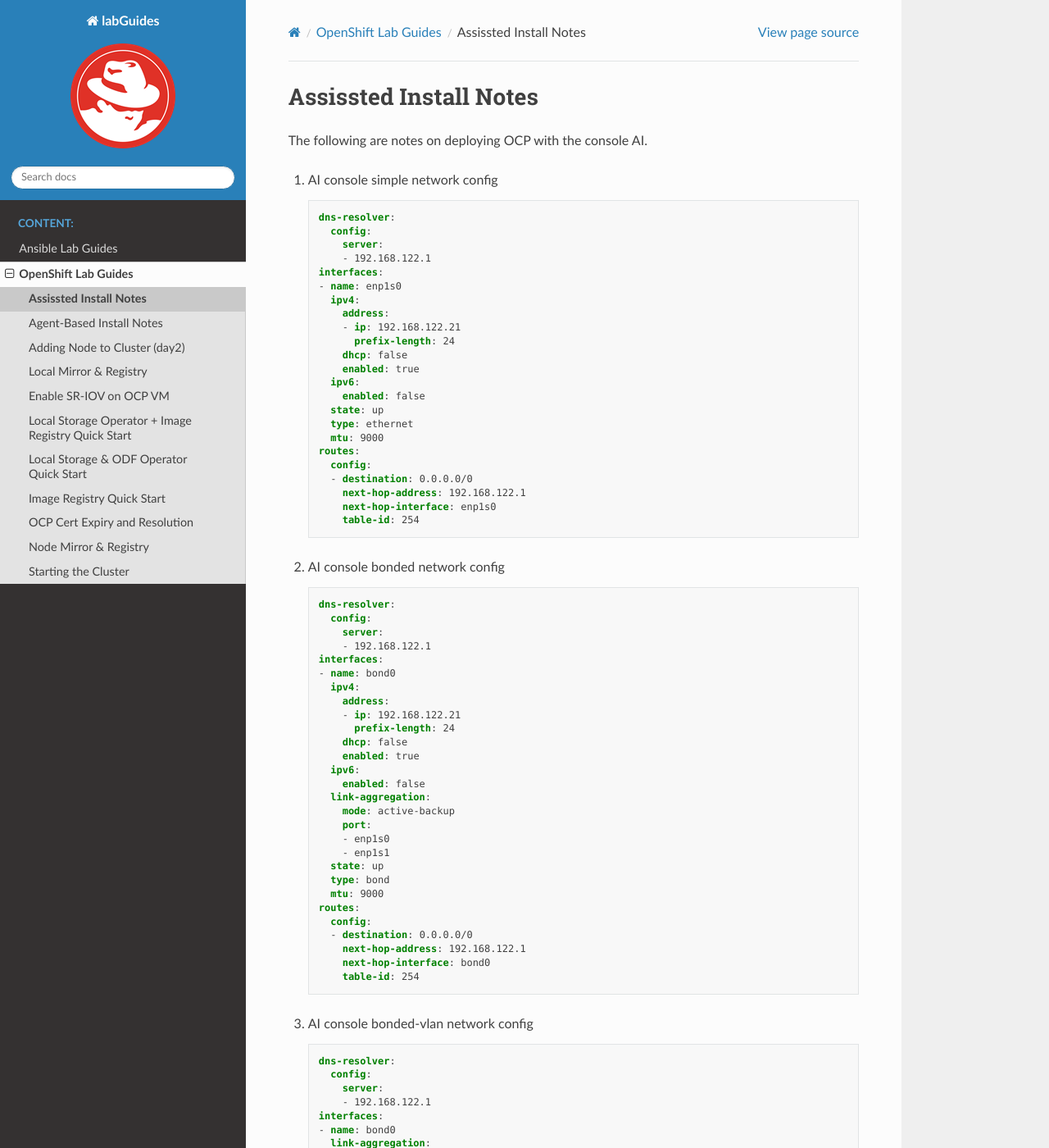
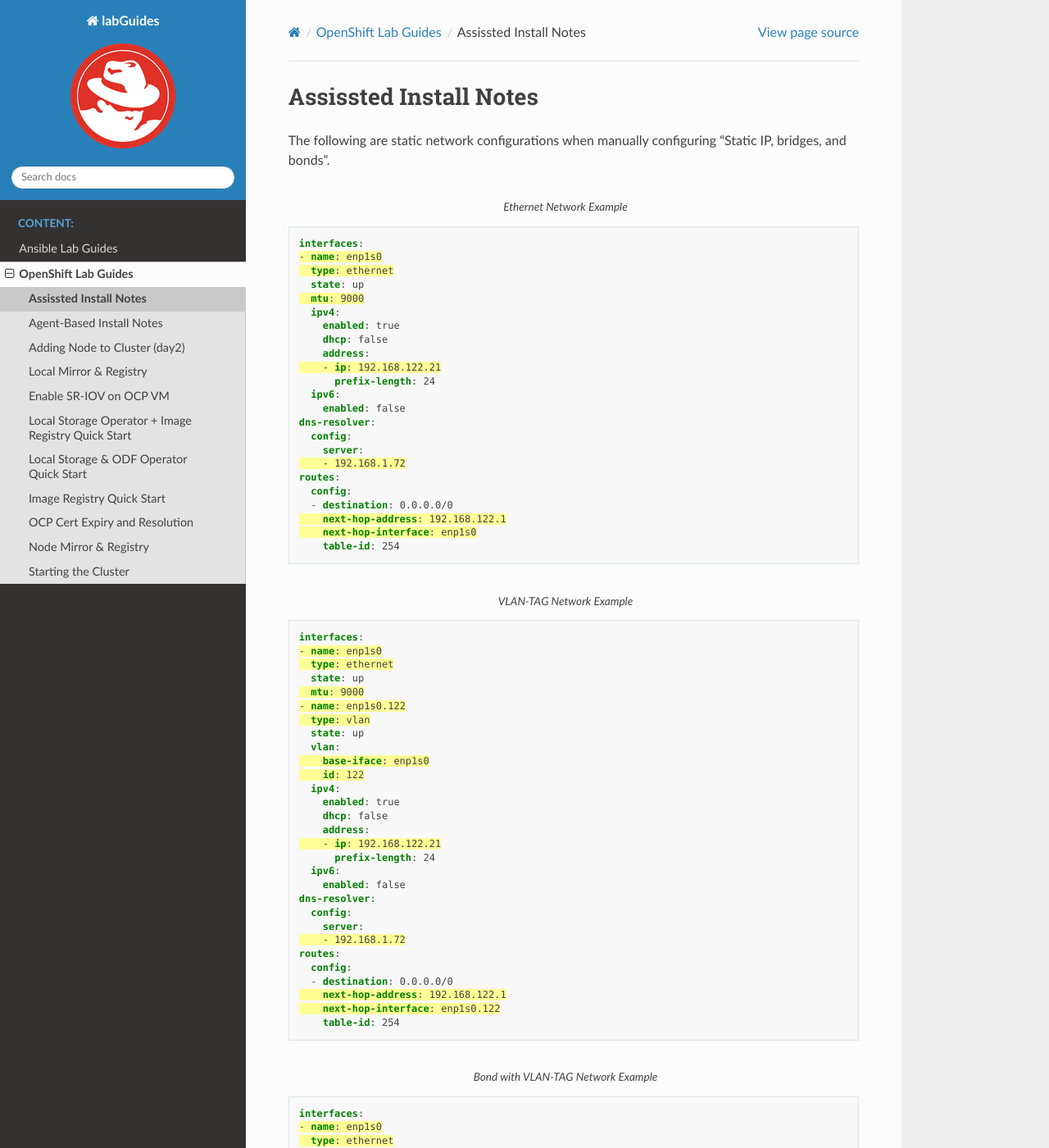
Before and after one commit to vtog/labGuides, a Sphinx documentation site: the page built from source/ocp/assissted-installer-notes.rst, in a window 1280 px wide and 1400 px high. Shown: the whole window at 82% size. Built offline with Sphinx 7.4.7 and the Read the Docs theme 2.0.0, drawn with Linux system fonts in a browser that asks for light colours; pages that are not in the unit, such as notebooks, are missing from menus; some of the changed text lies outside the part shown.

Commit message:
updated agent and assissted intaller network examples

```diff
--- a/source/ocp/assissted-installer-notes.rst
+++ b/source/ocp/assissted-installer-notes.rst
@@ -1,138 +1,146 @@
 Assissted Install Notes
 =======================
 
-The following are notes on deploying OCP with the console AI.
+The following are static network configurations when manually configuring
+"Static IP, bridges, and bonds".
 
-#. AI console simple network config
+.. code-block:: yaml
+   :caption: Ethernet Network Example
+   :emphasize-lines: 2, 3, 5, 10, 17, 21, 22
 
-   .. code-block:: yaml
+   interfaces:
+   - name: enp1s0
+     type: ethernet
+     state: up
+     mtu: 9000
+     ipv4:
+       enabled: true
+       dhcp: false
+       address:
+       - ip: 192.168.122.21
+         prefix-length: 24
+     ipv6:
+       enabled: false
+   dns-resolver:
+     config:
+       server:
+       - 192.168.1.72
+   routes:
+     config:
+     - destination: 0.0.0.0/0
+       next-hop-address: 192.168.122.1
+       next-hop-interface: enp1s0
+       table-id: 254
 
-      dns-resolver:
-        config:
-          server:
-          - 192.168.122.1
-      interfaces:
-      - name: enp1s0
-        ipv4:
-          address:
-          - ip: 192.168.122.21
-            prefix-length: 24
-          dhcp: false
-          enabled: true
-        ipv6:
-          enabled: false
-        state: up
-        type: ethernet
-        mtu: 9000
-      routes:
-        config:
-        - destination: 0.0.0.0/0
-          next-hop-address: 192.168.122.1
-          next-hop-interface: enp1s0
-          table-id: 254
+.. code-block:: yaml
+   :caption: VLAN-TAG Network Example
+   :emphasize-lines: 2, 3, 5, 6, 7, 10, 11, 16, 23, 27, 28
 
-#. AI console bonded network config
+   interfaces:
+   - name: enp1s0
+     type: ethernet
+     state: up
+     mtu: 9000
+   - name: enp1s0.122
+     type: vlan
+     state: up
+     vlan:
+       base-iface: enp1s0
+       id: 122
+     ipv4:
+       enabled: true
+       dhcp: false
+       address:
+       - ip: 192.168.122.21
+         prefix-length: 24
+     ipv6:
+       enabled: false
+   dns-resolver:
+     config:
+       server:
+       - 192.168.1.72
+   routes:
+     config:
+     - destination: 0.0.0.0/0
+       next-hop-address: 192.168.122.1
+       next-hop-interface: enp1s0.122
+       table-id: 254
 
-   .. code-block:: yaml
+.. code-block:: yaml
+   :caption: Bond with VLAN-TAG Network Example
+   :emphasize-lines: 2, 3, 5, 6, 7, 9, 10, 11, 16, 17, 18, 19, 22, 23, 28, 35, 39, 40
 
-      dns-resolver:
-        config:
-          server:
-          - 192.168.122.1
-      interfaces:
-      - name: bond0
-        ipv4:
-          address:
-          - ip: 192.168.122.21
-            prefix-length: 24
-          dhcp: false
-          enabled: true
-        ipv6:
-          enabled: false
-        link-aggregation:
-          mode: active-backup
-          port:
-          - enp1s0
-          - enp1s1
-        state: up
-        type: bond
-        mtu: 9000
-      routes:
-        config:
-        - destination: 0.0.0.0/0
-          next-hop-address: 192.168.122.1
-          next-hop-interface: bond0
-          table-id: 254
+   interfaces:
+   - name: enp1s0
+     type: ethernet
+     state: up
+     mtu: 9000
+   - name: enp1s1
+     type: ethernet
+     state: up
+     mtu: 9000
+   - name: bond0
+     type: bond
+     state: up
+     link-aggregation:
+       mode: active-backup
+       port:
+       - enp1s0
+       - enp1s1
+   - name: bond0.122
+     type: vlan
+     state: up
+     vlan:
+       base-iface: bond0
+       id: 122
+     ipv4:
+       enabled: true
+       dhcp: false
+       address:
+       - ip: 192.168.122.21
+         prefix-length: 24
+     ipv6:
+       enabled: false
+   dns-resolver:
+     config:
+       server:
+       - 192.168.1.72
+   routes:
+     config:
+     - destination: 0.0.0.0/0
+       next-hop-address: 192.168.122.1
+       next-hop-interface: bond0.122
+       table-id: 254
 
-#. AI console bonded-vlan network config
+.. code-block:: yaml
+   :caption: KVM MAC/IP Mappings
 
-   .. code-block:: yaml
-
-      dns-resolver:
-        config:
-          server:
-          - 192.168.122.1
-      interfaces:
-      - name: bond0
-        link-aggregation:
-          mode: active-backup
-          port:
-          - enp1s0
-          - enp1s1
-        state: up
-        type: bond
-        mtu: 9000
-      - name: bond0.122
-        ipv4:
-          address:
-          - ip: 192.168.122.21
-            prefix-length: 24
-          dhcp: false
-          enabled: true
-        ipv6:
-          enabled: false
-        state: up
-        type: vlan
-        vlan:
-          base-iface: bond0
-          id: 122
-      routes:
-        config:
-        - destination: 0.0.0.0/0
-          next-hop-address: 192.168.122.1
-          next-hop-interface: bond0.122
-          table-id: 254
-
-#. KVM MAC/IP mappings
-
-   .. code-block:: yaml
-
-      <host mac='52:54:00:f4:16:21' ip='192.168.122.21'/>
-      <host mac='52:54:00:f4:16:22' ip='192.168.122.22'/>
-      <host mac='52:54:00:f4:16:23' ip='192.168.122.23'/>
-      <host mac='52:54:00:f4:16:24' ip='192.168.122.24'/>
-      <host mac='52:54:00:f4:16:25' ip='192.168.122.25'/>
-      <host mac='52:54:00:f4:16:26' ip='192.168.122.26'/>
-      <host mac='52:54:00:f4:16:27' ip='192.168.122.27'/>
-      <host mac='52:54:00:f4:16:28' ip='192.168.122.28'/>
-      <host mac='52:54:00:f4:16:29' ip='192.168.122.29'/>
-      <host mac='52:54:00:f4:16:30' ip='192.168.122.30'/>
-      <host mac='52:54:00:f4:16:31' ip='192.168.122.31'/>
-      <host mac='52:54:00:f4:16:32' ip='192.168.122.32'/>
-      <host mac='52:54:00:f4:16:33' ip='192.168.122.33'/>
-      <host mac='52:54:00:f4:16:34' ip='192.168.122.34'/>
-      <host mac='52:54:00:f4:16:35' ip='192.168.122.35'/>
-      <host mac='52:54:00:f4:16:36' ip='192.168.122.36'/>
-      <host mac='52:54:00:f4:16:37' ip='192.168.122.37'/>
-      <host mac='52:54:00:f4:16:38' ip='192.168.122.38'/>
-      <host mac='52:54:00:f4:16:39' ip='192.168.122.39'/>
-      <host mac='52:54:00:f4:16:40' ip='192.168.122.40'/>
-      <host mac='52:54:00:f4:16:41' ip='192.168.122.41'/>
-      <host mac='52:54:00:f4:16:42' ip='192.168.122.42'/>
-      <host mac='52:54:00:f4:16:43' ip='192.168.122.43'/>
-      <host mac='52:54:00:f4:16:44' ip='192.168.122.44'/>
-      <host mac='52:54:00:f4:16:45' ip='192.168.122.45'/>
-      <host mac='52:54:00:f4:16:46' ip='192.168.122.46'/>
-      <host mac='52:54:00:f4:16:47' ip='192.168.122.47'/>
-      <host mac='52:54:00:f4:16:48' ip='192.168.122.48'/>
-      <host mac='52:54:00:f4:16:49' ip='192.168.122.49'/>
+   <host mac='52:54:00:f4:16:21' ip='192.168.122.21'/>
+   <host mac='52:54:00:f4:16:22' ip='192.168.122.22'/>
+   <host mac='52:54:00:f4:16:23' ip='192.168.122.23'/>
+   <host mac='52:54:00:f4:16:24' ip='192.168.122.24'/>
+   <host mac='52:54:00:f4:16:25' ip='192.168.122.25'/>
+   <host mac='52:54:00:f4:16:26' ip='192.168.122.26'/>
+   <host mac='52:54:00:f4:16:27' ip='192.168.122.27'/>
+   <host mac='52:54:00:f4:16:28' ip='192.168.122.28'/>
+   <host mac='52:54:00:f4:16:29' ip='192.168.122.29'/>
+   <host mac='52:54:00:f4:16:30' ip='192.168.122.30'/>
+   <host mac='52:54:00:f4:16:31' ip='192.168.122.31'/>
+   <host mac='52:54:00:f4:16:32' ip='192.168.122.32'/>
+   <host mac='52:54:00:f4:16:33' ip='192.168.122.33'/>
+   <host mac='52:54:00:f4:16:34' ip='192.168.122.34'/>
+   <host mac='52:54:00:f4:16:35' ip='192.168.122.35'/>
+   <host mac='52:54:00:f4:16:36' ip='192.168.122.36'/>
+   <host mac='52:54:00:f4:16:37' ip='192.168.122.37'/>
+   <host mac='52:54:00:f4:16:38' ip='192.168.122.38'/>
+   <host mac='52:54:00:f4:16:39' ip='192.168.122.39'/>
+   <host mac='52:54:00:f4:16:40' ip='192.168.122.40'/>
+   <host mac='52:54:00:f4:16:41' ip='192.168.122.41'/>
+   <host mac='52:54:00:f4:16:42' ip='192.168.122.42'/>
+   <host mac='52:54:00:f4:16:43' ip='192.168.122.43'/>
+   <host mac='52:54:00:f4:16:44' ip='192.168.122.44'/>
+   <host mac='52:54:00:f4:16:45' ip='192.168.122.45'/>
+   <host mac='52:54:00:f4:16:46' ip='192.168.122.46'/>
+   <host mac='52:54:00:f4:16:47' ip='192.168.122.47'/>
+   <host mac='52:54:00:f4:16:48' ip='192.168.122.48'/>
+   <host mac='52:54:00:f4:16:49' ip='192.168.122.49'/>
```
Also changed, not shown: source/ocp/agent-based-installer-notes.rst (+22 -12 lines).
